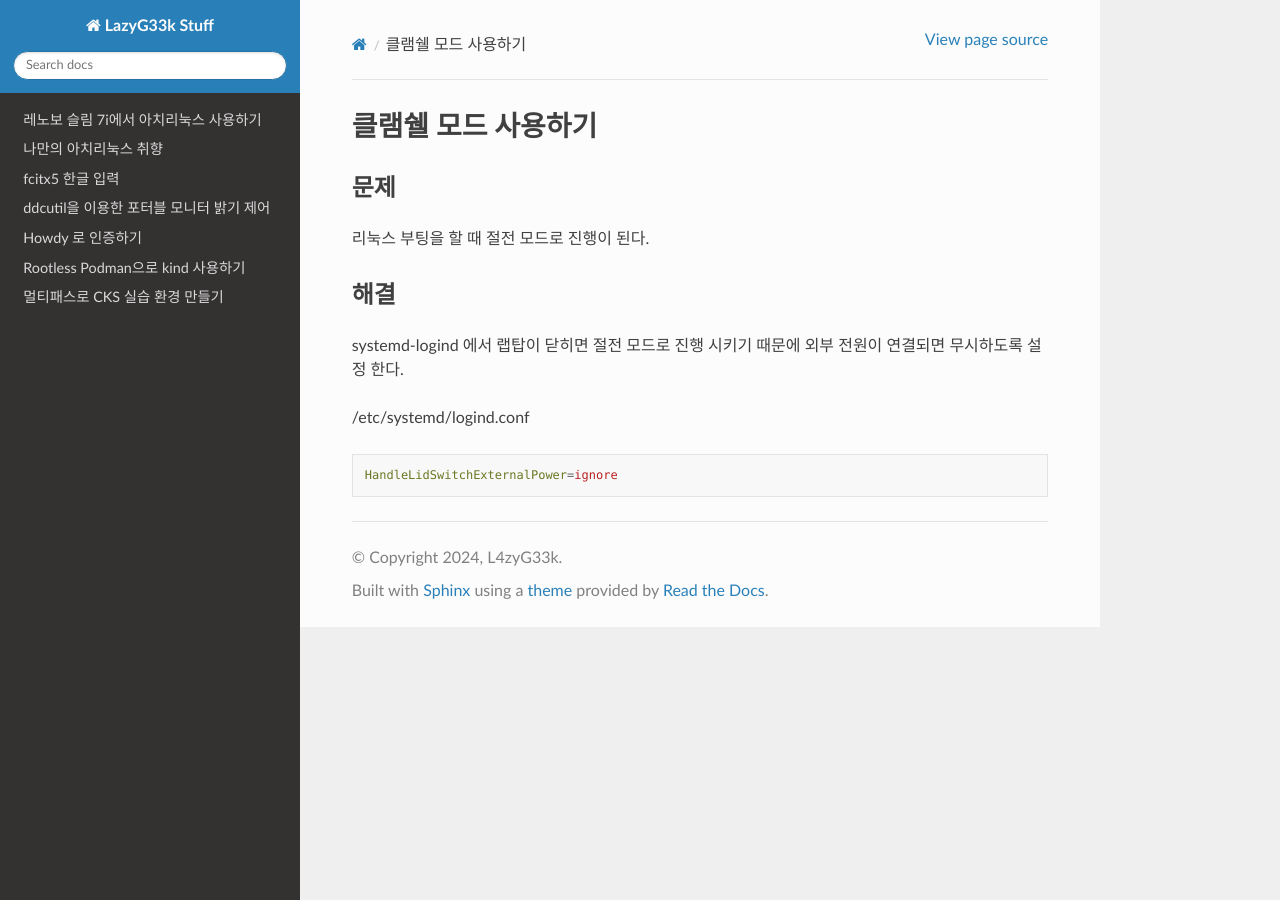
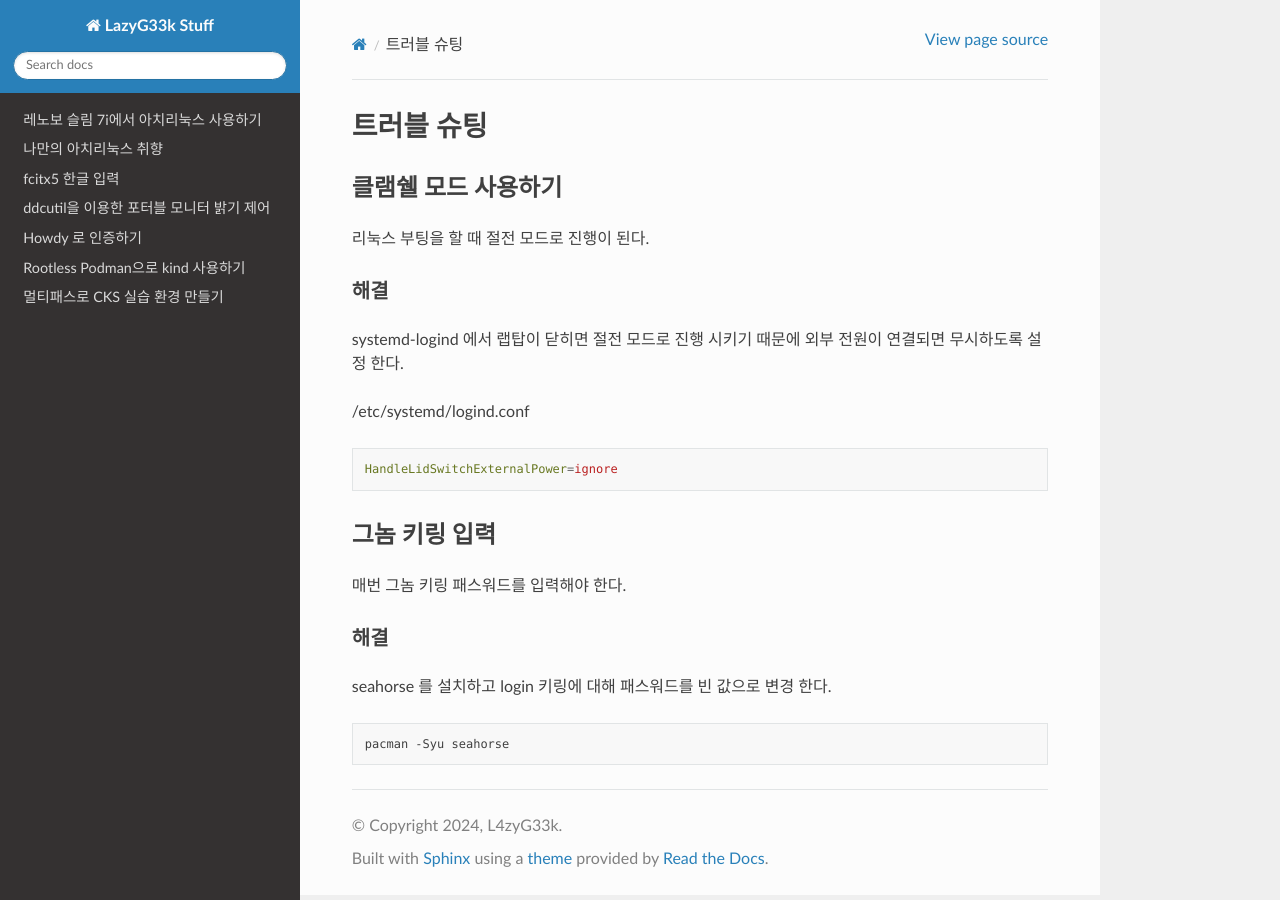
Before and after one commit to l4zyg33k/l4zyg33k.github.io, a Sphinx documentation site: the page built from doc/archlinux/trouble-shootings.md, in a window 1280 px wide. Built offline with Sphinx 7.4.7 and the Read the Docs theme 3.1.0, drawn with Linux system fonts in a browser that asks for light colours; pages that are not in the unit, such as notebooks, are missing from menus.

Commit message:
새로운 페이지 추가

````diff
--- a/doc/archlinux/using-clamshell-laptop.md
+++ b/doc/archlinux/trouble-shootings.md
@@ -1,12 +1,22 @@
-# 클램쉘 모드 사용하기
+# 트러블 슈팅
 
-## 문제
+## 클램쉘 모드 사용하기
 리눅스 부팅을 할 때 절전 모드로 진행이 된다.
 
-## 해결
+### 해결
 systemd-logind 에서 랩탑이 닫히면 절전 모드로 진행 시키기 때문에 외부 전원이 연결되면 무시하도록 설정 한다.
 
 /etc/systemd/logind.conf
 ```properties
 HandleLidSwitchExternalPower=ignore
 ```
+
+## 그놈 키링 입력
+매번 그놈 키링 패스워드를 입력해야 한다.
+
+### 해결
+seahorse 를 설치하고 login 키링에 대해 패스워드를 빈 값으로 변경 한다.
+
+```shell
+pacman -Syu seahorse
+```
--- a/doc/index.rst
+++ b/doc/index.rst
@@ -11,7 +11,7 @@ Arch Linux
    archlinux/fcitx5-hangul.md
    archlinux/using-ddcutil.md
    archlinux/using-howdy.md
-   ᅟarchlinux/using-clamshell-laptop.md
+   ᅟarchlinux/trouble-shootings.md
 
 Kubernetes
 ----------
````
